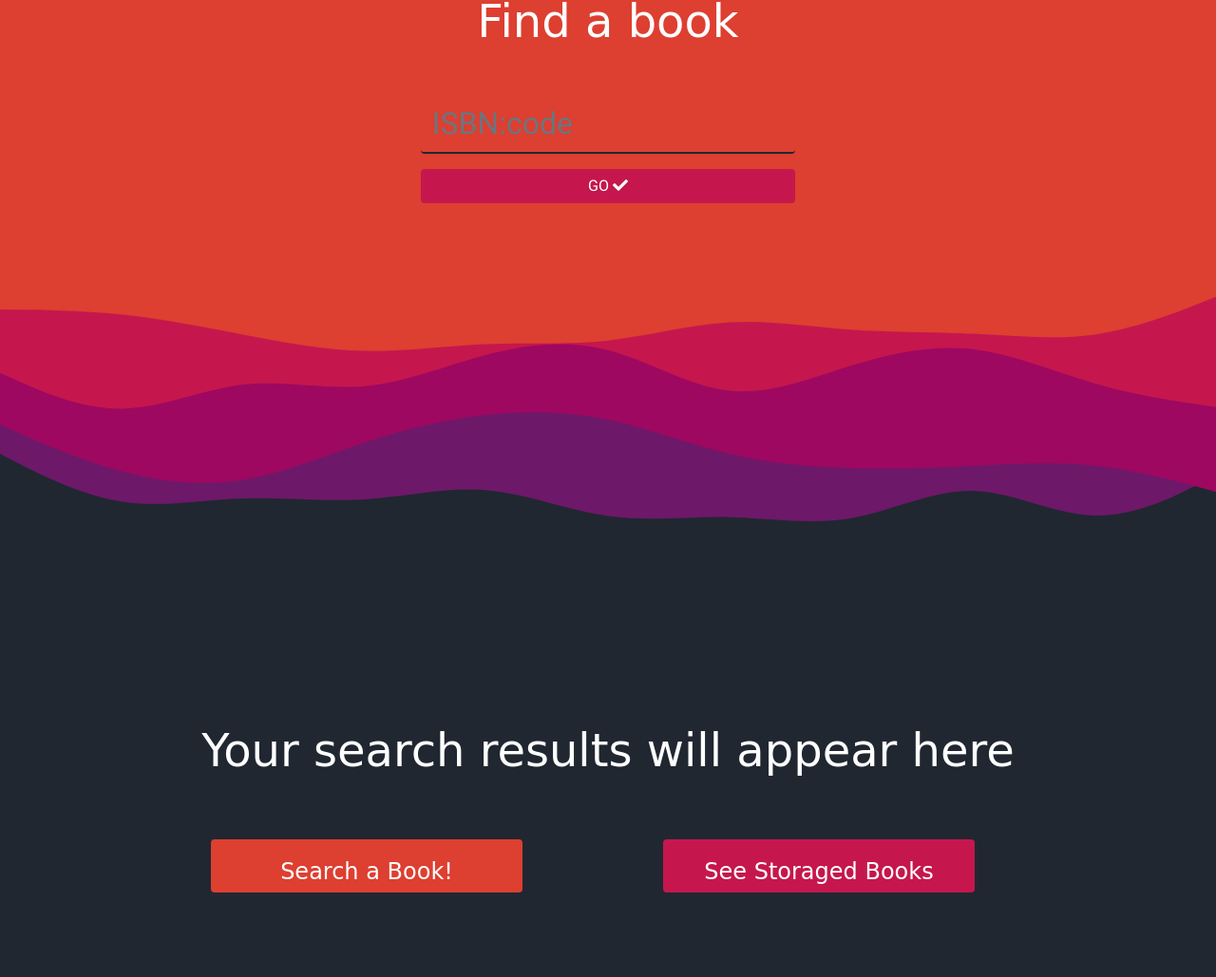
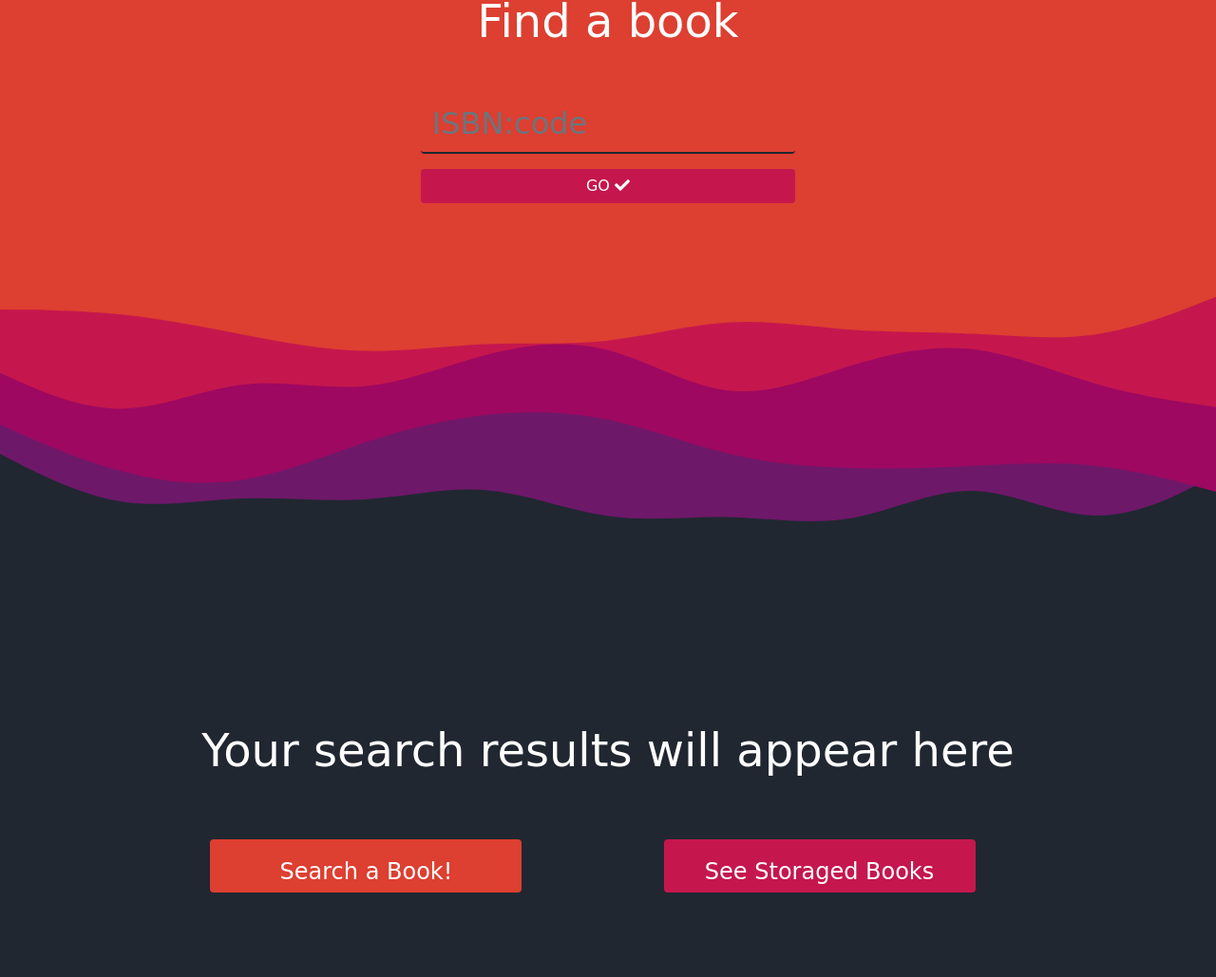
Before and after one commit to AlejoTorres2001/Book_fetching_App, a Node server app: page / in a window 1280 px wide. Shown: the part 259-1288 px from the top of the page at 95% size. Run offline with Node 20, Linux system fonts and the light colour scheme; some libraries are stand-ins or nearby versions.

Commit message:
added font

```diff
--- a/src/public/styles/Styles.css
+++ b/src/public/styles/Styles.css
@@ -3,7 +3,7 @@
     padding: 0;
 }
 body {
-        font-family: 'Roboto', sans-serif;
+        font-family: 'Allison', cursive;
         margin: 0;
         color: white;
         background: #202731;
```
